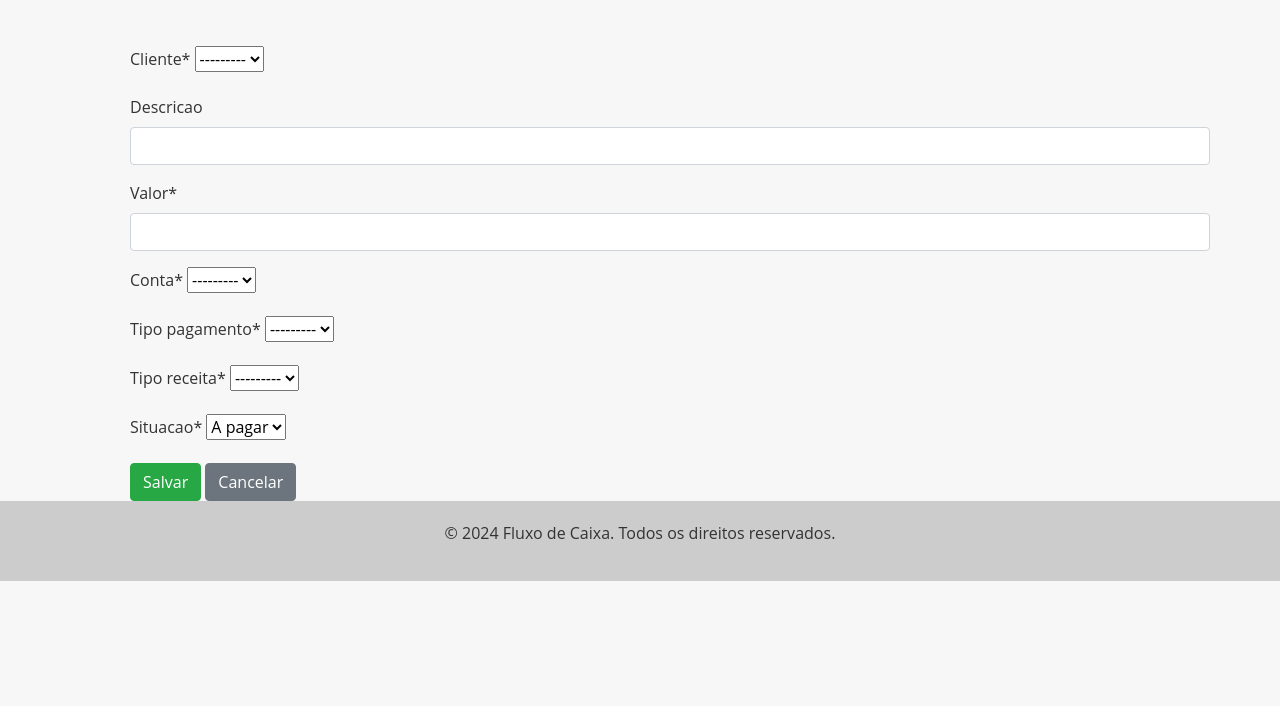
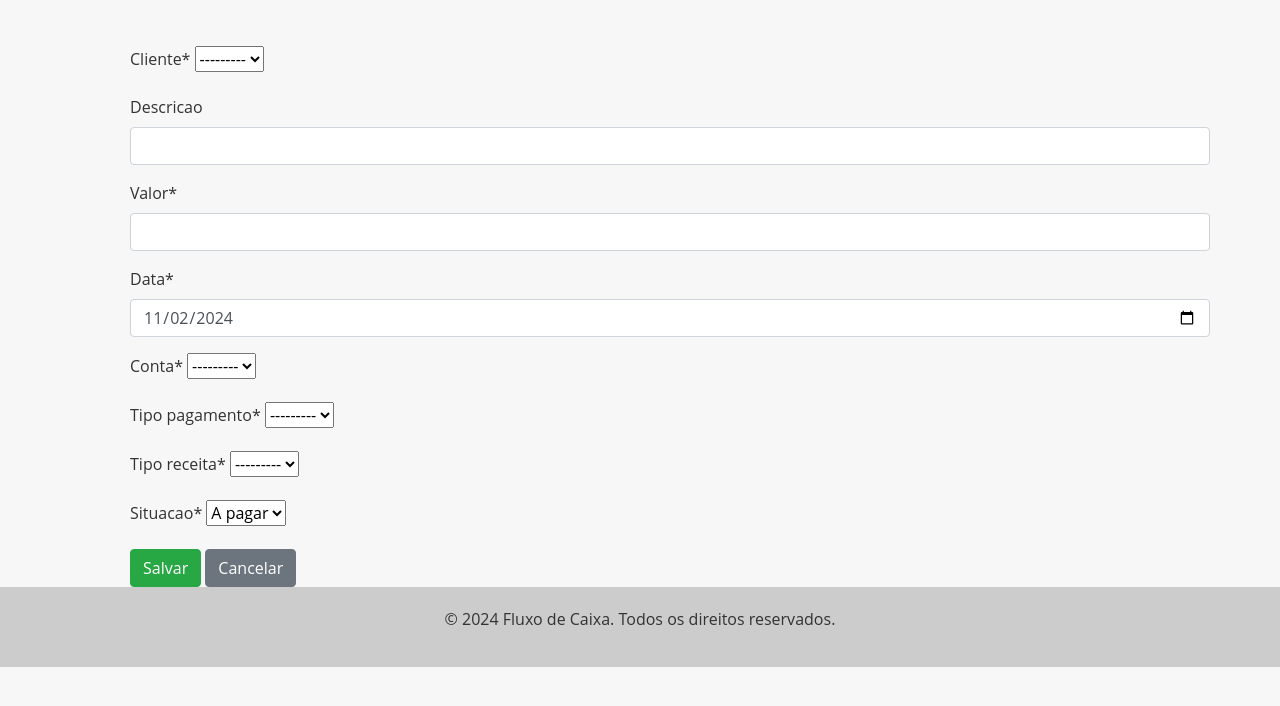
Before and after one commit to jotapn/fluxo_caixa, a Django app: page /entradas/nova/ in a window 1280 px wide. Shown: the part 50-756 px from the top of the page. Run offline with Django 5.2, Linux system fonts and the light colour scheme; data that the repository does not hold is empty; some libraries are stand-ins or nearby versions.

Commit message:
Adicionando selecao de data, validador de duplicata e confirmaçao em POST duplicado de Entradas

```diff
--- a/movimentacoes/forms.py
+++ b/movimentacoes/forms.py
@@ -1,14 +1,33 @@
 from django import forms
 from .models import Entrada, Saida
+from datetime import date, datetime
+from django.utils.timezone import now
 
 
 class EntradaModelForm(forms.ModelForm):
+    data = forms.DateField(
+        widget=forms.DateInput(format='%Y-%m-%d', attrs={'type': 'date'}),
+        initial=datetime.today,
+        input_formats=['%Y-%m-%d']
+    )
+
     class Meta:
         model = Entrada
         fields = "__all__"
-
+        widgets = {
+            'data': forms.DateInput(attrs={'type': 'date'}),
+        }
 
 class SaidaModelForm(forms.ModelForm):
+    data = forms.DateField(
+        widget=forms.DateInput(format='%Y-%m-%d', attrs={'type': 'date'}),
+        initial=datetime.today,
+        input_formats=['%Y-%m-%d']
+    )
+
     class Meta:
         model = Saida
         fields = "__all__"
+        widgets = {
+            'data': forms.DateInput(attrs={'type': 'date'}),
+        }
--- a/movimentacoes/models.py
+++ b/movimentacoes/models.py
@@ -14,7 +14,7 @@ class Entrada(models.Model):
     cliente = models.ForeignKey(Cliente, on_delete=models.PROTECT)
     descricao = models.CharField(max_length=200, null=True, blank=True)
     valor = models.DecimalField(max_digits=12, decimal_places=2)
-    data = models.DateField(auto_now_add=True)
+    data = models.DateField()
     conta = models.ForeignKey(ContaBancaria, on_delete=models.PROTECT)
     tipo_pagamento = models.ForeignKey(TipoPagamento, on_delete=models.PROTECT, related_name='pagamentos')
     tipo_receita = models.ForeignKey(TipoReceita, on_delete=models.PROTECT, related_name='receitas', null=True)
@@ -42,7 +42,7 @@ class Saida(models.Model):
     tipo_despesa = models.ForeignKey(TipoDespesa, on_delete=models.PROTECT,related_name='despesas_saida')
     descricao = models.CharField(max_length=200, null=True, blank=True)
     valor = models.DecimalField(max_digits=12, decimal_places=2)
-    data = models.DateField(auto_now_add=True)
+    data = models.DateField()
     conta = models.ForeignKey(ContaBancaria, on_delete=models.PROTECT, null=True, blank=True)
     tipo_pagamento = models.ForeignKey(TipoPagamento, on_delete=models.PROTECT, related_name='saidas')
     situacao = models.CharField(max_length=2, choices=SITUACAO, default='AP')
--- a/movimentacoes/templates/entrada/entrada_form.html
+++ b/movimentacoes/templates/entrada/entrada_form.html
@@ -3,11 +3,47 @@
 {% block content %}
 <div class="container mt-5">
     <h1>{{ view.title }}</h1>
-    <form method="post">
+    <form method="post" id='entradaForm'>
         {% csrf_token %}
         {{ form|crispy }}
-        <button type="submit" class="btn btn-success">Salvar</button>
+        {% if duplicate_warning %}
+        <div id="duplicateAlert" class="alert alert-warning" role="alert" style="display:none;">
+            Já existe uma entrada idêntica a esta. Deseja continuar mesmo assim?
+            <div>
+                <button type="button" class="btn btn-danger" id="noBtn">Não</button>
+                <button type="button" class="btn btn-success" id="yesBtn">Sim</button>
+            </div>
+        </div>
+        {% endif %}
+        <!-- Campo oculto para indicar confirmação de duplicidade -->
+        <input type="hidden" name="confirm_duplicate" id="confirm_duplicate" value="">
+
+        <button id="submitBtn" type="submit" class="btn btn-success">Salvar</button>
         <a href="{% url 'entrada-list' %}" class="btn btn-secondary">Cancelar</a>
     </form>
+
+
 </div>
+
+<script>
+    document.addEventListener('DOMContentLoaded', function () {
+      {% if duplicate_warning %}
+      // Exibe o alerta de duplicidade ao usuário
+      document.getElementById('duplicateAlert').style.display = 'block';
+      document.getElementById('submitBtn').style.display = 'none';
+
+      // Se o usuário clicar "Não", cancela o envio
+      document.getElementById('noBtn').addEventListener('click', function () {
+        // Redireciona para a lista de entradas
+        window.location.href = "{% url 'entrada-list' %}";
+      });
+
+      // Se o usuário clicar "Sim", submete o formulário
+      document.getElementById('yesBtn').addEventListener('click', async function () {
+        document.getElementById('confirm_duplicate').value = "true";
+        await document.getElementById('entradaForm').submit();  // Use 'submit' para submeter o formulário
+      });
+      {% endif %}
+    });
+  </script>
 {% endblock %}
--- a/movimentacoes/views.py
+++ b/movimentacoes/views.py
@@ -1,5 +1,6 @@
 from django.contrib import messages
 from django.contrib.messages import constants
+from django.http import HttpRequest, HttpResponse
 from django.urls import reverse_lazy
 from django.utils import timezone
 from django.shortcuts import get_object_or_404, redirect
@@ -30,9 +31,24 @@ class EntradaCreateView(CreateView):
     form_class = EntradaModelForm
     success_url = reverse_lazy('entrada-list')
 
+
     def form_valid(self, form):
         # Salvar a entrada primeiro
         entrada = form.save(commit=False)
+        entradas_existentes = Entrada.objects.filter(
+            descricao=entrada.descricao,
+            valor=entrada.valor,
+            data=entrada.data,
+            cliente=entrada.cliente
+        )
+
+        if entradas_existentes.exists():
+            if self.request.POST.get('confirm_duplicate') != 'true':
+                # Passa a flag ao template se existir uma duplicidade
+                context = self.get_context_data(form=form)
+                context['duplicate_warning'] = True
+                return self.render_to_response(context)
+
 
         # Atualizar o saldo da conta bancária
         if entrada.situacao == "PG":
```
Also changed, not shown: movimentacoes/migrations/0014_alter_entrada_data_alter_saida_data.py (added).
